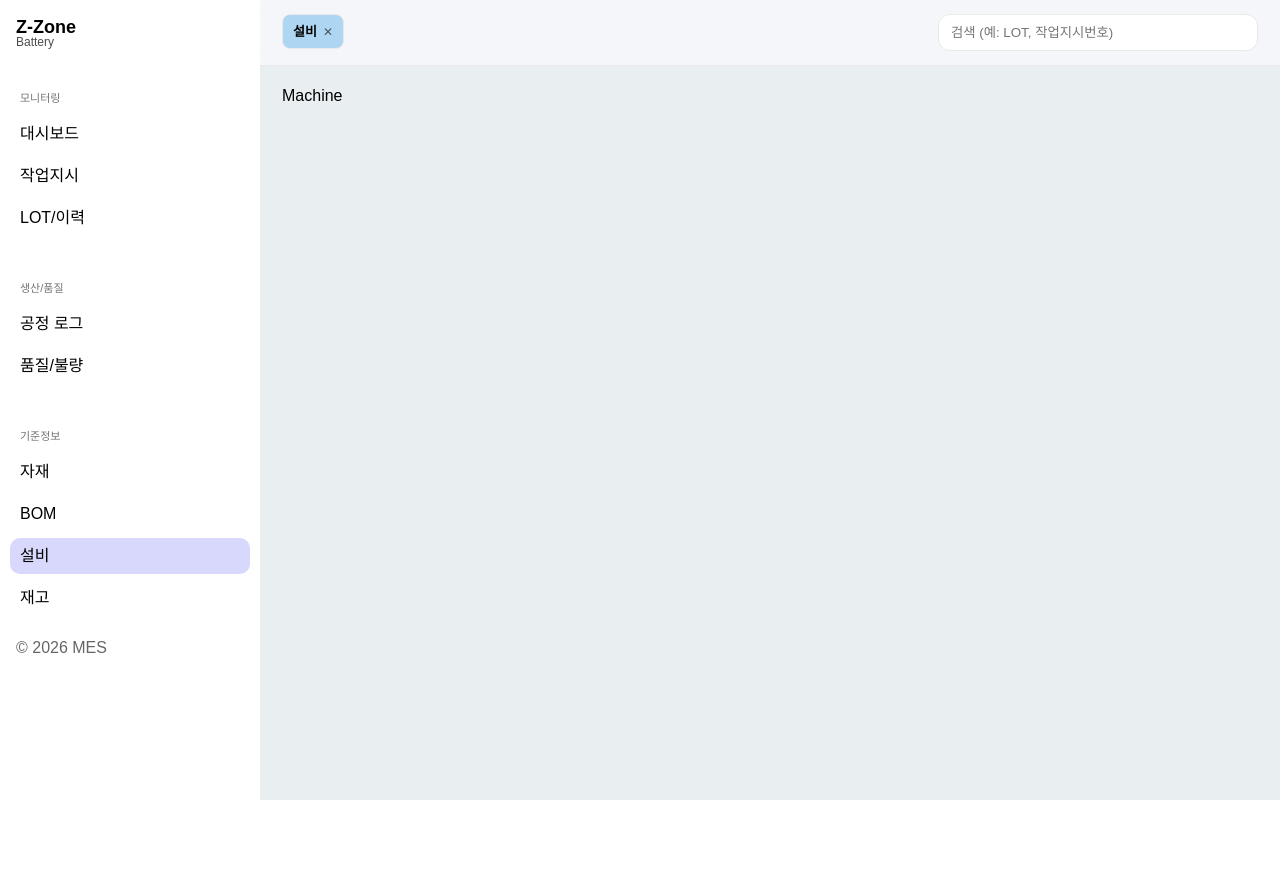
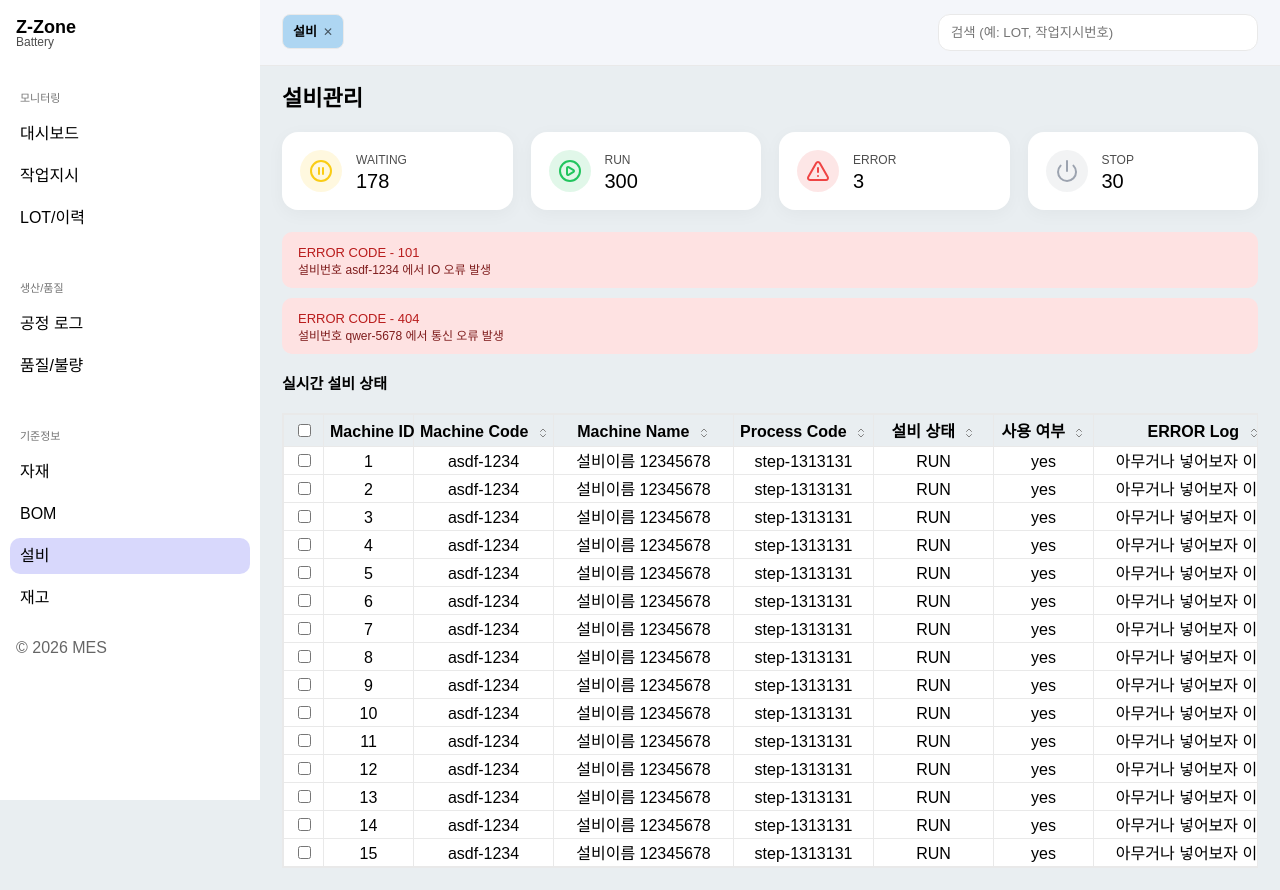
Before and after one commit to mes-team-2/React, a React (Create React App) app: page /mes/machine in a window 1280 px wide. Before the commit the page ends 800 px from the top, so only its background shows below. Built offline with nearby package versions, Linux system fonts and the light colour scheme.

Commit message:
설비(Machine.js) 추가

```diff
--- a/src/pages/Machine.js
+++ b/src/pages/Machine.js
@@ -1,9 +1,191 @@
-const Machine = () => {
+import styled from "styled-components";
+import { useMemo, useState } from "react";
+import Table from "../components/TableStyle";
+import { AlertTriangle, PlayCircle, PauseCircle, Power } from "lucide-react";
+
+/* =========================
+   상태 카드 데이터
+========================= */
+const summaryData = [
+  { label: "WAITING", value: 178, color: "#facc15", icon: <PauseCircle /> },
+  { label: "RUN", value: 300, color: "#22c55e", icon: <PlayCircle /> },
+  { label: "ERROR", value: 3, color: "#ef4444", icon: <AlertTriangle /> },
+  { label: "STOP", value: 30, color: "#9ca3af", icon: <Power /> },
+];
+
+export default function Machine() {
+  const [selectedIds, setSelectedIds] = useState([]);
+
+  /* =========================
+     에러 로그 (상단)
+  ========================= */
+  const errorLogs = [
+    {
+      code: "ERROR CODE - 101",
+      message: "설비번호 asdf-1234 에서 IO 오류 발생",
+    },
+    {
+      code: "ERROR CODE - 404",
+      message: "설비번호 qwer-5678 에서 통신 오류 발생",
+    },
+  ];
+
+  /* =========================
+     테이블 컬럼
+  ========================= */
+  const columns = [
+    { key: "machineId", label: "Machine ID", width: 90 },
+    { key: "machineCode", label: "Machine Code", width: 140 },
+    { key: "machineName", label: "Machine Name", width: 180 },
+    { key: "processCode", label: "Process Code", width: 140 },
+    { key: "status", label: "설비 상태", width: 120 },
+    { key: "active", label: "사용 여부", width: 100 },
+    { key: "errorLog", label: "ERROR Log", width: 220 },
+  ];
+
+  /* =========================
+     테이블 데이터
+  ========================= */
+  const tableData = useMemo(
+    () =>
+      Array.from({ length: 15 }).map((_, i) => ({
+        id: i + 1,
+        machineId: i + 1,
+        machineCode: "asdf-1234",
+        machineName: "설비이름 12345678",
+        processCode: "step-1313131",
+        status: "RUN",
+        active: "yes",
+        errorLog: "아무거나 넣어보자 이자식!",
+      })),
+    []
+  );
+
   return (
-    <>
-      <p>Machine</p>
-    </>
+    <Wrapper>
+      <Header>
+        <h2>설비관리</h2>
+      </Header>
+
+      {/* ===== 상태 요약 카드 ===== */}
+      <SummaryGrid>
+        {summaryData.map((item) => (
+          <SummaryCard key={item.label}>
+            <IconBox color={item.color}>{item.icon}</IconBox>
+            <div>
+              <span>{item.label}</span>
+              <strong>{item.value}</strong>
+            </div>
+          </SummaryCard>
+        ))}
+      </SummaryGrid>
+
+      {/* ===== 에러 로그 ===== */}
+      <ErrorSection>
+        {errorLogs.map((log, idx) => (
+          <ErrorBox key={idx}>
+            <strong>{log.code}</strong>
+            <p>{log.message}</p>
+          </ErrorBox>
+        ))}
+      </ErrorSection>
+
+      {/* ===== 실시간 설비 상태 ===== */}
+      <SectionTitle>실시간 설비 상태</SectionTitle>
+
+      <Table
+        columns={columns}
+        data={tableData}
+        selectedIds={selectedIds}
+        onSelectChange={setSelectedIds}
+      />
+    </Wrapper>
   );
-};
+}
 
-export default Machine;
+/* =========================
+   styled
+========================= */
+
+const Wrapper = styled.div`
+  display: flex;
+  flex-direction: column;
+  gap: 22px;
+`;
+
+const Header = styled.div`
+  h2 {
+    font-size: 22px;
+    font-weight: 700;
+  }
+`;
+
+const SummaryGrid = styled.div`
+  display: grid;
+  grid-template-columns: repeat(4, 1fr);
+  gap: 18px;
+
+  @media (max-width: 1200px) {
+    grid-template-columns: repeat(2, 1fr);
+  }
+`;
+
+const SummaryCard = styled.div`
+  background: white;
+  border-radius: 16px;
+  padding: 18px;
+  display: flex;
+  align-items: center;
+  gap: 14px;
+  box-shadow: 0 4px 18px rgba(0, 0, 0, 0.04);
+
+  span {
+    font-size: 12px;
+    opacity: 0.7;
+  }
+
+  strong {
+    font-size: 20px;
+    display: block;
+    margin-top: 4px;
+  }
+`;
+
+const IconBox = styled.div`
+  width: 42px;
+  height: 42px;
+  border-radius: 50%;
+  background: ${(props) => props.color}22;
+  color: ${(props) => props.color};
+  display: flex;
+  align-items: center;
+  justify-content: center;
+`;
+
+const ErrorSection = styled.div`
+  display: flex;
+  flex-direction: column;
+  gap: 10px;
+`;
+
+const ErrorBox = styled.div`
+  background: #fee2e2;
+  border-radius: 10px;
+  padding: 12px 16px;
+
+  strong {
+    font-size: 13px;
+    color: #b91c1c;
+  }
+
+  p {
+    font-size: 12px;
+    margin-top: 4px;
+    color: #7f1d1d;
+  }
+`;
+
+const SectionTitle = styled.div`
+  font-size: 15px;
+  font-weight: 600;
+`;
```
